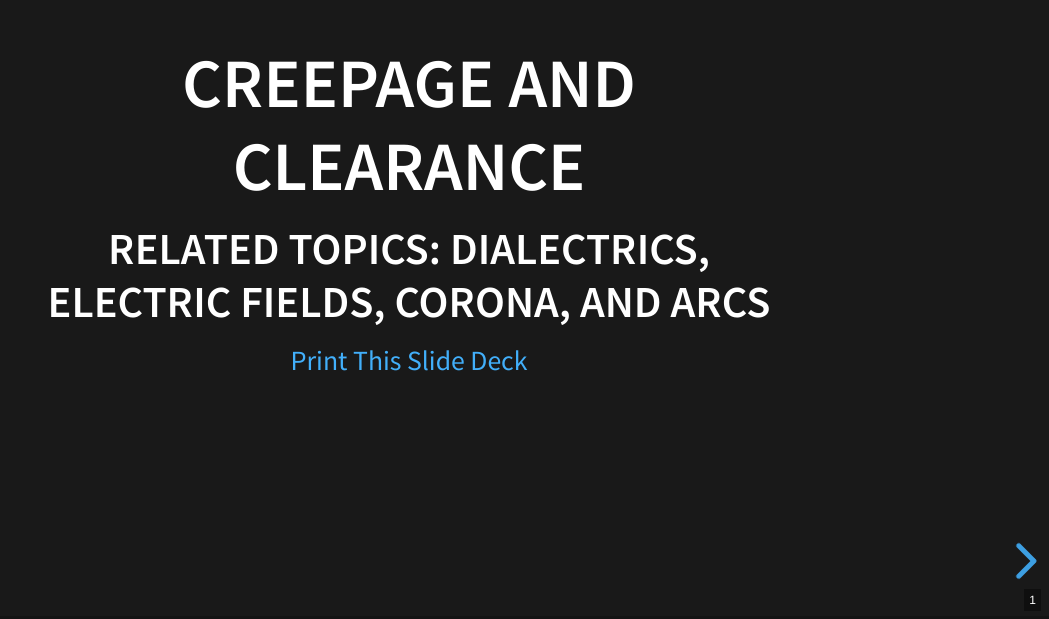
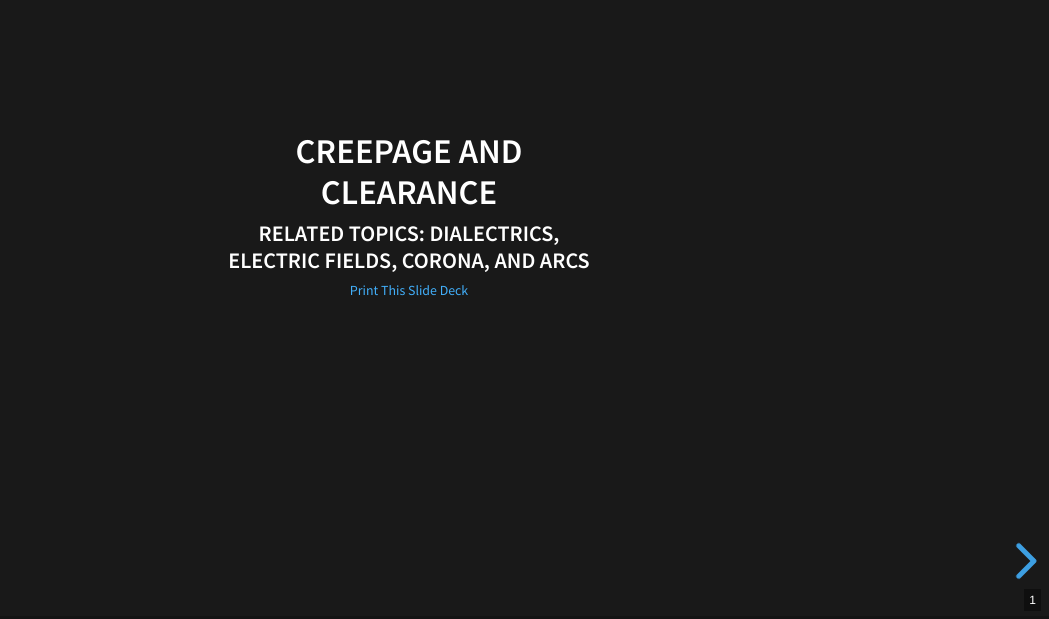
Before and after one commit to natecostello/creepage_and_clearance, a website: page index.html in a window 1280 px wide. Shown: the part 181-800 px from the top of the page, without its empty margins (231-1280 px from the left). Drawn offline with nearby package versions, Linux system fonts and the light colour scheme.

Commit message:
updated slide size

```diff
--- a/index.html
+++ b/index.html
@@ -44,7 +44,7 @@
 			// be preserved when the presentation is scaled to fit different
 			// resolutions. Can be specified using percentage units.
 			width: 1200,
-			height: 1200,
+			height: 2400,
 
 			// Factor of the display size that should remain empty around
 			// the content
```
Also changed, not shown: solutions_ground.html (+1 -1 lines).
